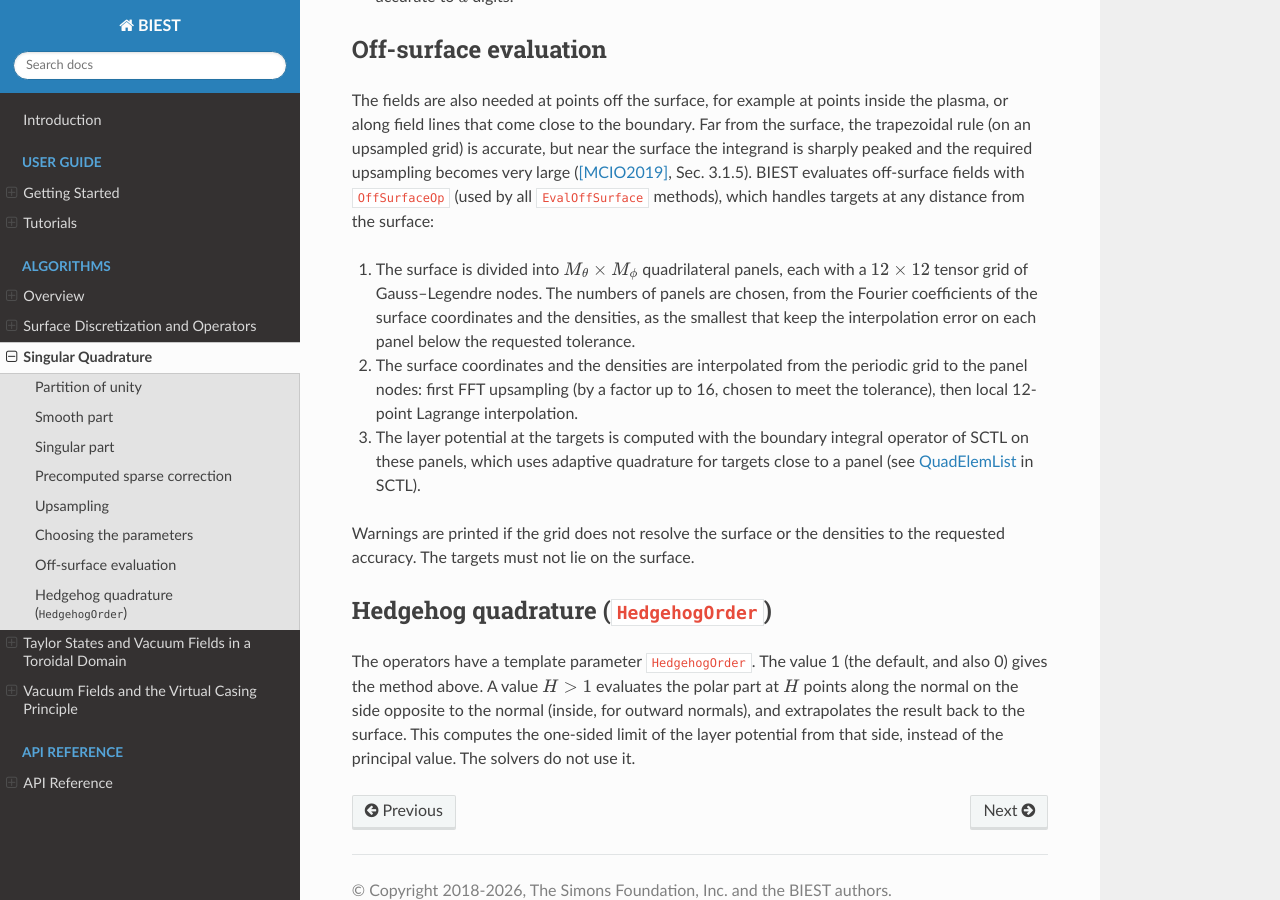
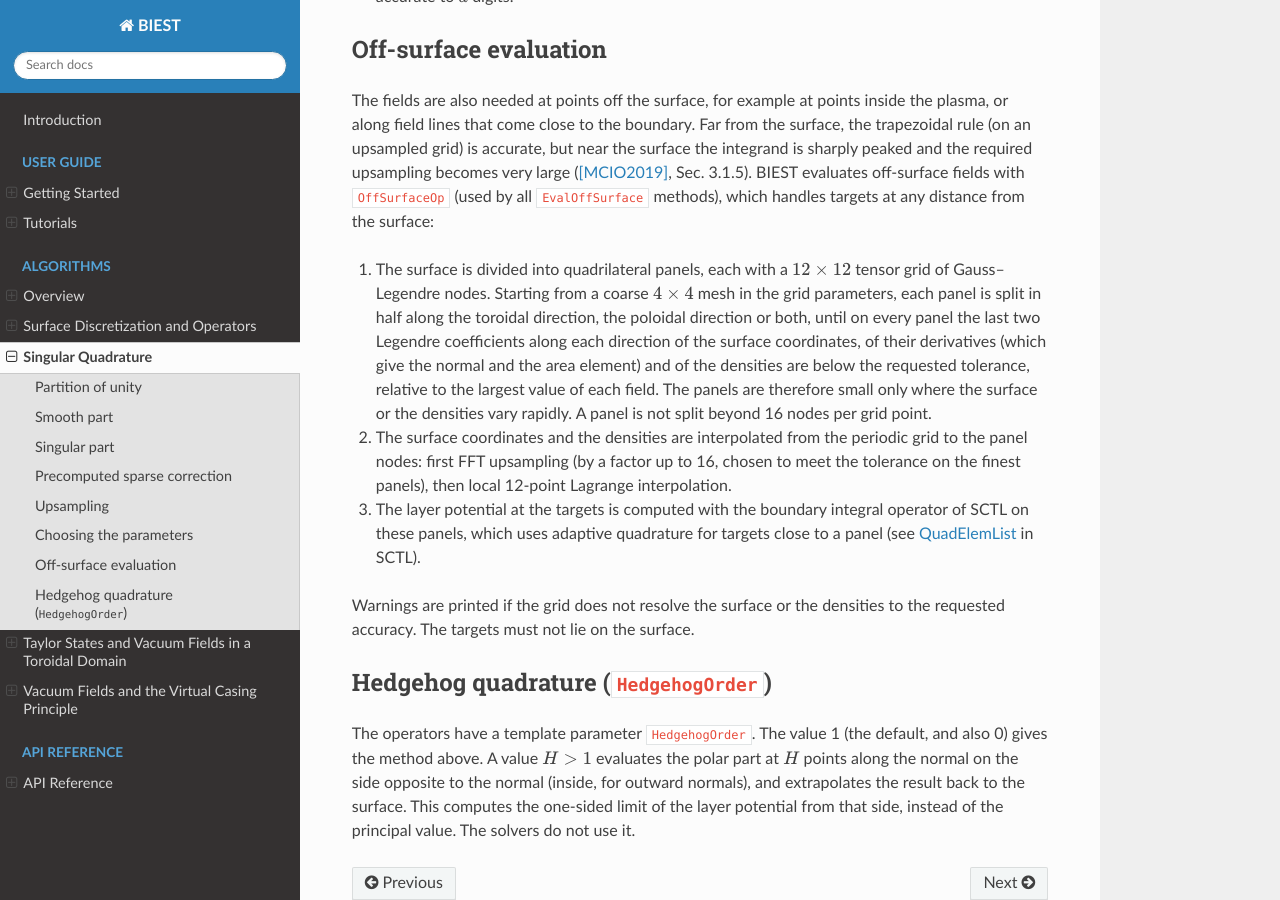
Before and after one commit to dmalhotra/BIEST, a Sphinx documentation site: the page built from doc/algorithms/singular-quadrature.rst, in a window 1280 px wide and 900 px high, scrolled down 3932 px. Built offline with Sphinx 7.4.7 and the Read the Docs theme 3.1.0, drawn with Linux system fonts in a browser that asks for light colours.

Commit message:
OffSurfaceOp: adaptive panels from the decay of their Legendre coefficients
FitPanels starts from a 4 x 4 mesh in the grid parameters and splits each panel in half
along the toroidal direction, the poloidal direction or both, until on every panel the
last two Legendre coefficients along each direction of the surface coordinates, of their
derivatives and of the densities are within the tolerance, relative to the largest value
of each field. A panel is not split beyond 16 nodes per grid point, and the warning is
printed if a panel at that limit is not resolved. The upsampling factors are chosen as
before, for the finest panels.

The uniform panels were chosen from the Fourier coefficients over the whole surface. For
the current on the corrugated inner surface of the shell in test/bie-solvers.cpp, they
gave an error of 5e-8 for a tolerance of 1e-10, without a warning; the adaptive panels
warn on this grid, and reach 4e-12 with the fields upsampled 4 times. On the smooth outer
surface of the shell the errors are 6e-11 (uniform: 2e-10), and on NCSX 2e-11 (uniform:
4e-11), with 1.6 to 3 times more panels than the uniform ones.

Co-Authored-By: Claude Opus 5.5 <noreply@anthropic.com>

```diff
--- a/doc/algorithms/singular-quadrature.rst
+++ b/doc/algorithms/singular-quadrature.rst
@@ -221,12 +221,16 @@ but near the surface the integrand is sharply peaked and the required upsampling
 Sec. 3.1.5). BIEST evaluates off-surface fields with ``OffSurfaceOp`` (used by all ``EvalOffSurface`` methods),
 which handles targets at any distance from the surface:
 
-1. The surface is divided into :math:`M_\theta\times M_\phi` quadrilateral panels, each with a
-   :math:`12\times 12` tensor grid of Gauss--Legendre nodes. The numbers of panels are chosen, from the Fourier
-   coefficients of the surface coordinates and the densities, as the smallest that keep the interpolation error on each
-   panel below the requested tolerance.
+1. The surface is divided into quadrilateral panels, each with a :math:`12\times 12` tensor grid of Gauss--Legendre
+   nodes. Starting from a coarse :math:`4\times 4` mesh in the grid parameters, each panel is split in half along
+   the toroidal direction, the poloidal direction or both, until on every panel the last two Legendre coefficients
+   along each direction of the surface coordinates, of their derivatives (which give the normal and the area element)
+   and of the densities are below the requested tolerance, relative to the largest value of each field. The panels
+   are therefore small only where the surface or the densities vary rapidly. A panel is not split beyond 16 nodes per
+   grid point.
 2. The surface coordinates and the densities are interpolated from the periodic grid to the panel nodes: first FFT
-   upsampling (by a factor up to 16, chosen to meet the tolerance), then local 12-point Lagrange interpolation.
+   upsampling (by a factor up to 16, chosen to meet the tolerance on the finest panels), then local 12-point Lagrange
+   interpolation.
 3. The layer potential at the targets is computed with the boundary integral operator of SCTL on these panels,
    which uses adaptive quadrature for targets close to a panel
    (see `QuadElemList <https://sctl.readthedocs.io/en/latest/algorithms/quad-element.html>`_ in SCTL).
```
Also changed, not shown: 2 other files.
